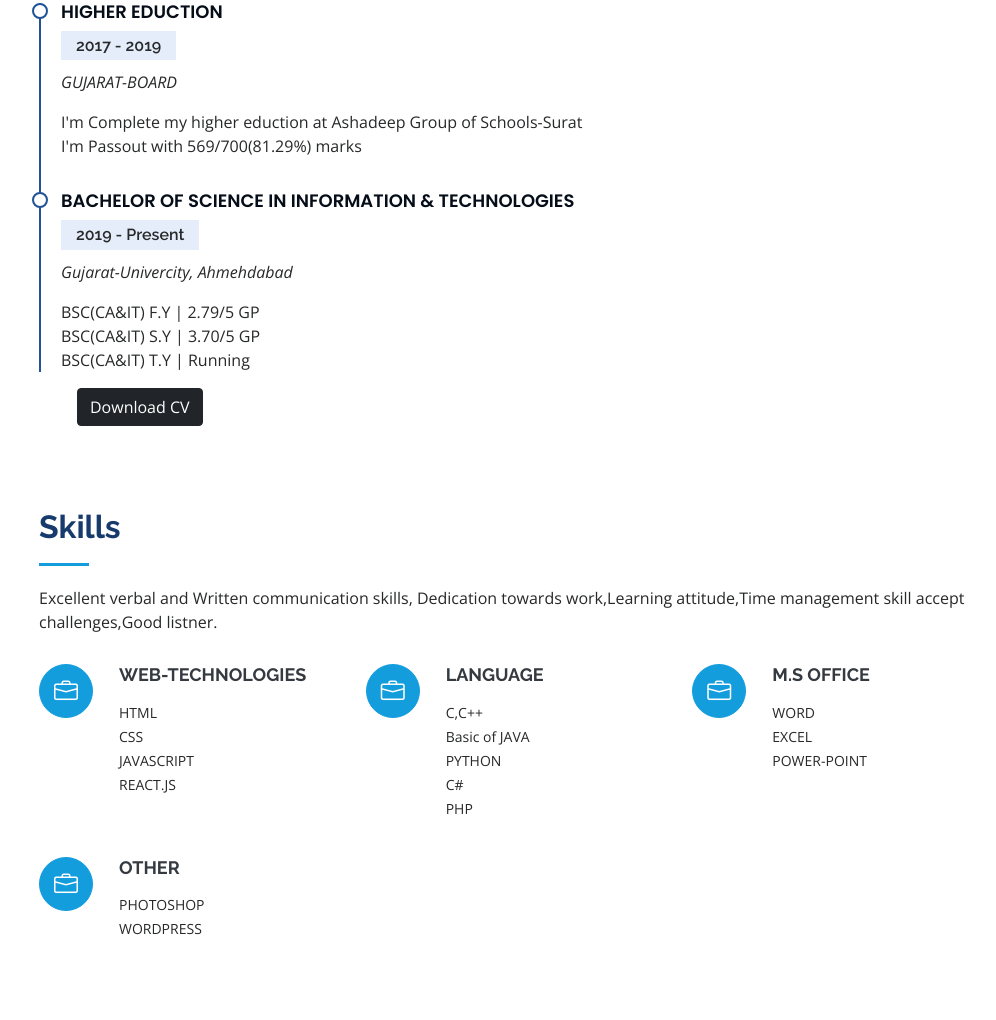
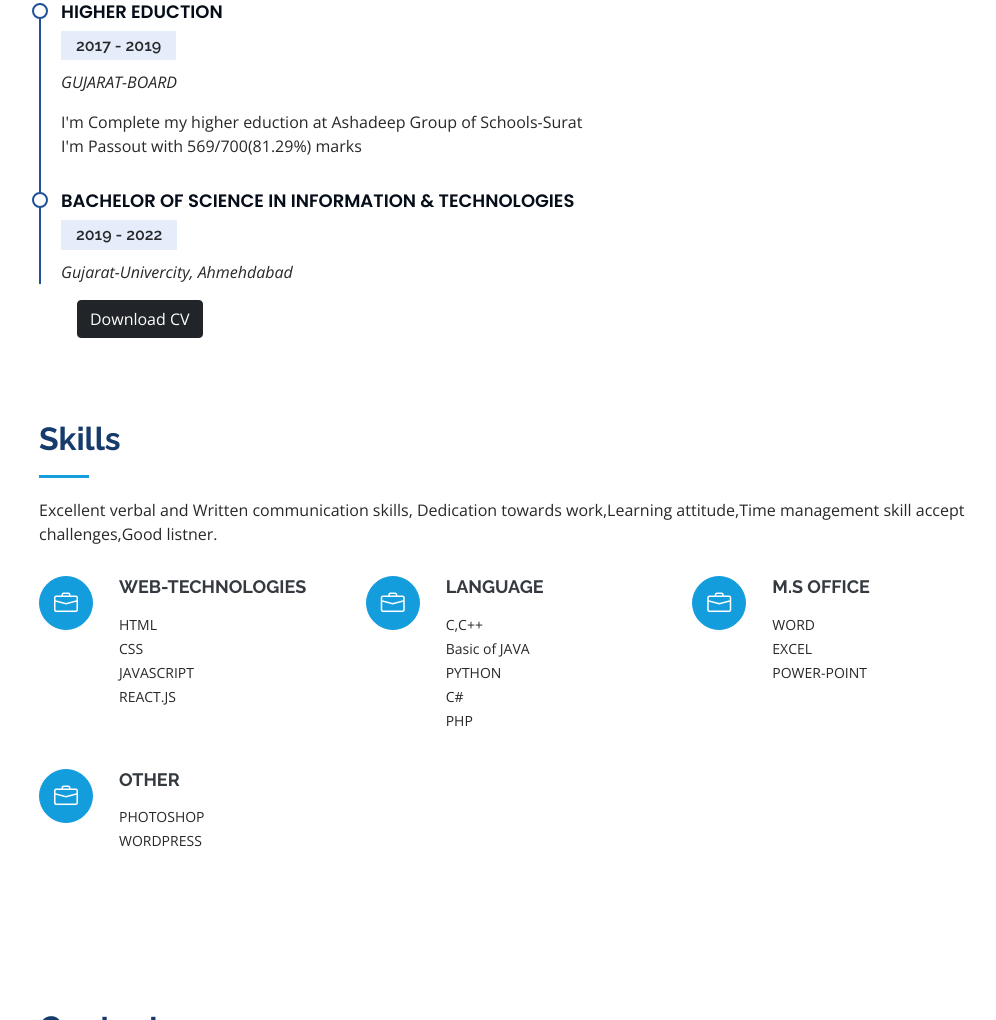
Before and after one commit to NHSavaliya/NHSavaliya, a plain HTML site: page index.html in a window 1280 px wide. Shown: the part 1670-2690 px from the top of the page, without its empty margins (273-1269 px from the left). Drawn offline with nearby package versions, Linux system fonts and the light colour scheme.

Commit message:
Update index.html

```diff
--- a/index.html
+++ b/index.html
@@ -147,15 +147,9 @@
             </div>
             <div class="resume-item">
               <h4>Bachelor of Science in Information & Technologies</h4>
-              <h5>2019 - Present</h5>
+              <h5>2019 - 2022</h5>
               <p><em>Gujarat-Univercity, Ahmehdabad</em></p>
-              <p>BSC(CA&IT) F.Y | 2.79/5 GP<br>
-                BSC(CA&IT) S.Y | 3.70/5 GP<br>
-                BSC(CA&IT) T.Y | Running <br>
 
-
-
-                 </p>
 
             </div>
 
```
